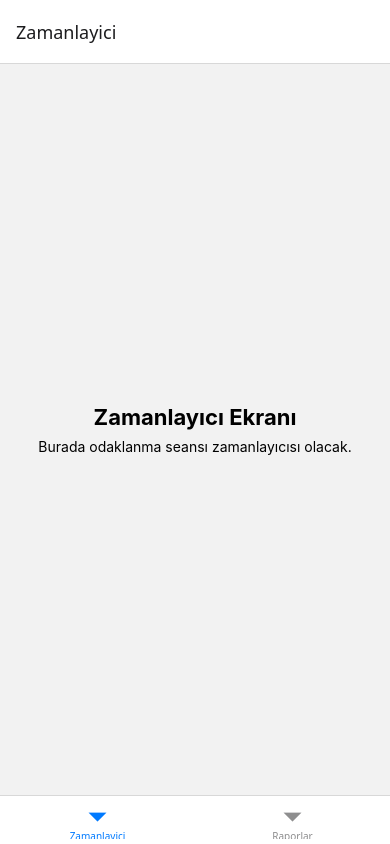
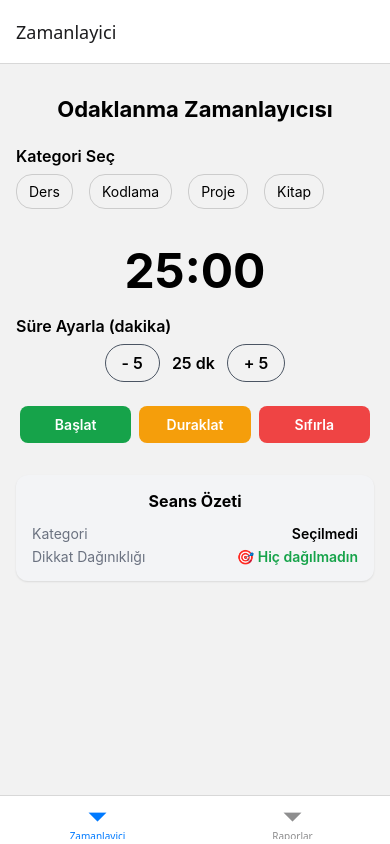
Before and after one commit to Rashad2173/Mobil_Proje, a React Native app: screen /Zamanlayici in a window 390 px wide. Built offline with nearby package versions, Linux system fonts and the light colour scheme.

Commit message:
Zamanlayıcı ekranı düzenleme

```diff
--- a/src/screens/TimerScreen.js
+++ b/src/screens/TimerScreen.js
@@ -1,12 +1,167 @@
 // src/screens/TimerScreen.js
-import React from 'react';
-import { View, Text, StyleSheet } from 'react-native';
+import React, { useState } from 'react';
+import { View, Text, StyleSheet, TouchableOpacity } from 'react-native';
+
+const CATEGORIES = ['Ders', 'Kodlama', 'Proje', 'Kitap'];
 
 export default function TimerScreen() {
+  // Süreyi saniye cinsinden tutalım (default: 25 dakika)
+  const [sessionDuration, setSessionDuration] = useState(25 * 60);
+  const [remainingTime, setRemainingTime] = useState(25 * 60);
+  const [isRunning, setIsRunning] = useState(false);
+  const [selectedCategory, setSelectedCategory] = useState(null);
+
+  // İleride kullanacağız (AppState, gerçek timer vs.)
+  const [distractionCount, setDistractionCount] = useState(0);
+
+  // Ekranda 25:00 gibi göstermek için
+  const formatTime = (seconds) => {
+    const m = Math.floor(seconds / 60)
+      .toString()
+      .padStart(2, '0');
+    const s = (seconds % 60).toString().padStart(2, '0');
+    return `${m}:${s}`;
+  };
+
+  const handleChangeDuration = (deltaMinutes) => {
+    if (isRunning) return; // Çalışırken süre değiştirmeyelim
+
+    const newSeconds = sessionDuration + deltaMinutes * 60;
+    // Minimum 5 dakika, maksimum 120 dakika diyelim
+    if (newSeconds < 5 * 60 || newSeconds > 120 * 60) return;
+
+    setSessionDuration(newSeconds);
+    setRemainingTime(newSeconds);
+  };
+
+  const handleStart = () => {
+    if (!selectedCategory) {
+      // Şimdilik sadece uyarı metni; istersen Alert de koyabiliriz
+      console.log('Lütfen bir kategori seçin.');
+      return;
+    }
+    // Geri sayım mantığını Gün 4’te ekleyeceğiz.
+    setIsRunning(true);
+  };
+
+  const handlePause = () => {
+    setIsRunning(false);
+  };
+
+  const handleReset = () => {
+    setIsRunning(false);
+    setRemainingTime(sessionDuration);
+    setDistractionCount(0);
+  };
+
   return (
     <View style={styles.container}>
-      <Text style={styles.title}>Zamanlayıcı Ekranı</Text>
-      <Text>Burada odaklanma seansı zamanlayıcısı olacak.</Text>
+      <Text style={styles.title}>Odaklanma Zamanlayıcısı</Text>
+
+      {/* Kategori Seçimi */}
+      <Text style={styles.sectionTitle}>Kategori Seç</Text>
+      <View style={styles.categoryContainer}>
+        {CATEGORIES.map((cat) => (
+          <TouchableOpacity
+            key={cat}
+            style={[
+              styles.categoryButton,
+              selectedCategory === cat && styles.categoryButtonSelected,
+            ]}
+            onPress={() => setSelectedCategory(cat)}
+            disabled={isRunning} // Çalışırken değiştirmeyelim
+          >
+            <Text
+              style={[
+                styles.categoryText,
+                selectedCategory === cat && styles.categoryTextSelected,
+              ]}
+            >
+              {cat}
+            </Text>
+          </TouchableOpacity>
+        ))}
+      </View>
+
+      {/* Süre Gösterimi */}
+      <View style={styles.timerContainer}>
+        <Text style={styles.timerText}>{formatTime(remainingTime)}</Text>
+      </View>
+
+      {/* Süre Ayarlama */}
+      <Text style={styles.sectionTitle}>Süre Ayarla (dakika)</Text>
+      <View style={styles.durationControls}>
+        <TouchableOpacity
+          style={styles.durationButton}
+          onPress={() => handleChangeDuration(-5)}
+        >
+          <Text style={styles.durationButtonText}>- 5</Text>
+        </TouchableOpacity>
+
+        <Text style={styles.durationLabel}>
+          {Math.floor(sessionDuration / 60)} dk
+        </Text>
+
+        <TouchableOpacity
+          style={styles.durationButton}
+          onPress={() => handleChangeDuration(5)}
+        >
+          <Text style={styles.durationButtonText}>+ 5</Text>
+        </TouchableOpacity>
+      </View>
+
+      {/* Kontrol Butonları */}
+      <View style={styles.controlsContainer}>
+        <TouchableOpacity
+          style={[styles.controlButton, styles.startButton]}
+          onPress={handleStart}
+        >
+          <Text style={styles.controlButtonText}>Başlat</Text>
+        </TouchableOpacity>
+
+        <TouchableOpacity
+          style={[styles.controlButton, styles.pauseButton]}
+          onPress={handlePause}
+        >
+          <Text style={styles.controlButtonText}>Duraklat</Text>
+        </TouchableOpacity>
+
+        <TouchableOpacity
+          style={[styles.controlButton, styles.resetButton]}
+          onPress={handleReset}
+        >
+          <Text style={styles.controlButtonText}>Sıfırla</Text>
+        </TouchableOpacity>
+      </View>
+
+      {/* Küçük bilgi satırı (ileride gerçek verilerle dolacak) */}
+       {/* Seans Özeti Kartı */}
+      <View style={styles.summaryCard}>
+        <Text style={styles.summaryTitle}>Seans Özeti</Text>
+
+        <View style={styles.summaryRow}>
+          <Text style={styles.summaryLabel}>Kategori</Text>
+          <Text style={styles.summaryValue}>
+            {selectedCategory ? selectedCategory : 'Seçilmedi'}
+          </Text>
+        </View>
+
+        <View style={styles.summaryRow}>
+          <Text style={styles.summaryLabel}>Dikkat Dağınıklığı</Text>
+          <Text
+            style={[
+              styles.summaryValue,
+              distractionCount === 0
+                ? styles.summaryValueGood
+                : styles.summaryValueWarning,
+            ]}
+          >
+            {distractionCount === 0
+              ? '🎯 Hiç dağılmadın'
+              : `${distractionCount} kez`}
+          </Text>
+        </View>
+      </View>
     </View>
   );
 }
@@ -14,12 +169,142 @@ export default function TimerScreen() {
 const styles = StyleSheet.create({
   container: {
     flex: 1,
-    justifyContent: 'center',
-    alignItems: 'center',
+    paddingHorizontal: 16,
+    paddingTop: 32,
   },
   title: {
     fontSize: 22,
     fontWeight: 'bold',
+    textAlign: 'center',
+    marginBottom: 24,
+  },
+  sectionTitle: {
+    fontSize: 16,
+    fontWeight: '600',
     marginBottom: 8,
   },
+  categoryContainer: {
+    flexDirection: 'row',
+    flexWrap: 'wrap',
+    gap: 8,
+    marginBottom: 24,
+  },
+  categoryButton: {
+    paddingHorizontal: 12,
+    paddingVertical: 8,
+    borderRadius: 16,
+    borderWidth: 1,
+    borderColor: '#ccc',
+    marginRight: 8,
+    marginBottom: 8,
+  },
+  categoryButtonSelected: {
+    backgroundColor: '#4f46e5',
+    borderColor: '#4f46e5',
+  },
+  categoryText: {
+    fontSize: 14,
+  },
+  categoryTextSelected: {
+    color: '#fff',
+    fontWeight: '600',
+  },
+  timerContainer: {
+    alignItems: 'center',
+    marginBottom: 16,
+  },
+  timerText: {
+    fontSize: 48,
+    fontWeight: 'bold',
+  },
+  durationControls: {
+    flexDirection: 'row',
+    alignItems: 'center',
+    justifyContent: 'center',
+    marginBottom: 24,
+  },
+  durationButton: {
+    paddingHorizontal: 16,
+    paddingVertical: 8,
+    borderRadius: 20,
+    borderWidth: 1,
+    borderColor: '#4b5563',
+    marginHorizontal: 12,
+  },
+  durationButtonText: {
+    fontSize: 16,
+    fontWeight: '600',
+  },
+  durationLabel: {
+    fontSize: 16,
+    fontWeight: '600',
+  },
+  controlsContainer: {
+    flexDirection: 'row',
+    justifyContent: 'space-between',
+    marginBottom: 16,
+  },
+  controlButton: {
+    flex: 1,
+    marginHorizontal: 4,
+    paddingVertical: 10,
+    borderRadius: 8,
+    alignItems: 'center',
+  },
+  startButton: {
+    backgroundColor: '#16a34a',
+  },
+  pauseButton: {
+    backgroundColor: '#f59e0b',
+  },
+  resetButton: {
+    backgroundColor: '#ef4444',
+  },
+  controlButtonText: {
+    color: '#fff',
+    fontWeight: '600',
+  },
+  infoContainer: {
+    marginTop: 8,
+  },
+  infoText: {
+    fontSize: 14,
+    color: '#4b5563',
+  },
+   summaryCard: {
+    marginTop: 16,
+    padding: 16,
+    borderRadius: 12,
+    backgroundColor: '#f3f4f6',
+    elevation: 2, // Android gölge
+    shadowColor: '#000', // iOS gölge
+    shadowOffset: { width: 0, height: 1 },
+    shadowOpacity: 0.1,
+    shadowRadius: 2,
+  },
+  summaryTitle: {
+    fontSize: 16,
+    fontWeight: '700',
+    marginBottom: 8,
+    textAlign: 'center',
+  },
+  summaryRow: {
+    flexDirection: 'row',
+    justifyContent: 'space-between',
+    marginTop: 6,
+  },
+  summaryLabel: {
+    fontSize: 14,
+    color: '#6b7280',
+  },
+  summaryValue: {
+    fontSize: 14,
+    fontWeight: '600',
+  },
+  summaryValueGood: {
+    color: '#16a34a',
+  },
+  summaryValueWarning: {
+    color: '#dc2626',
+  },
 });
```
